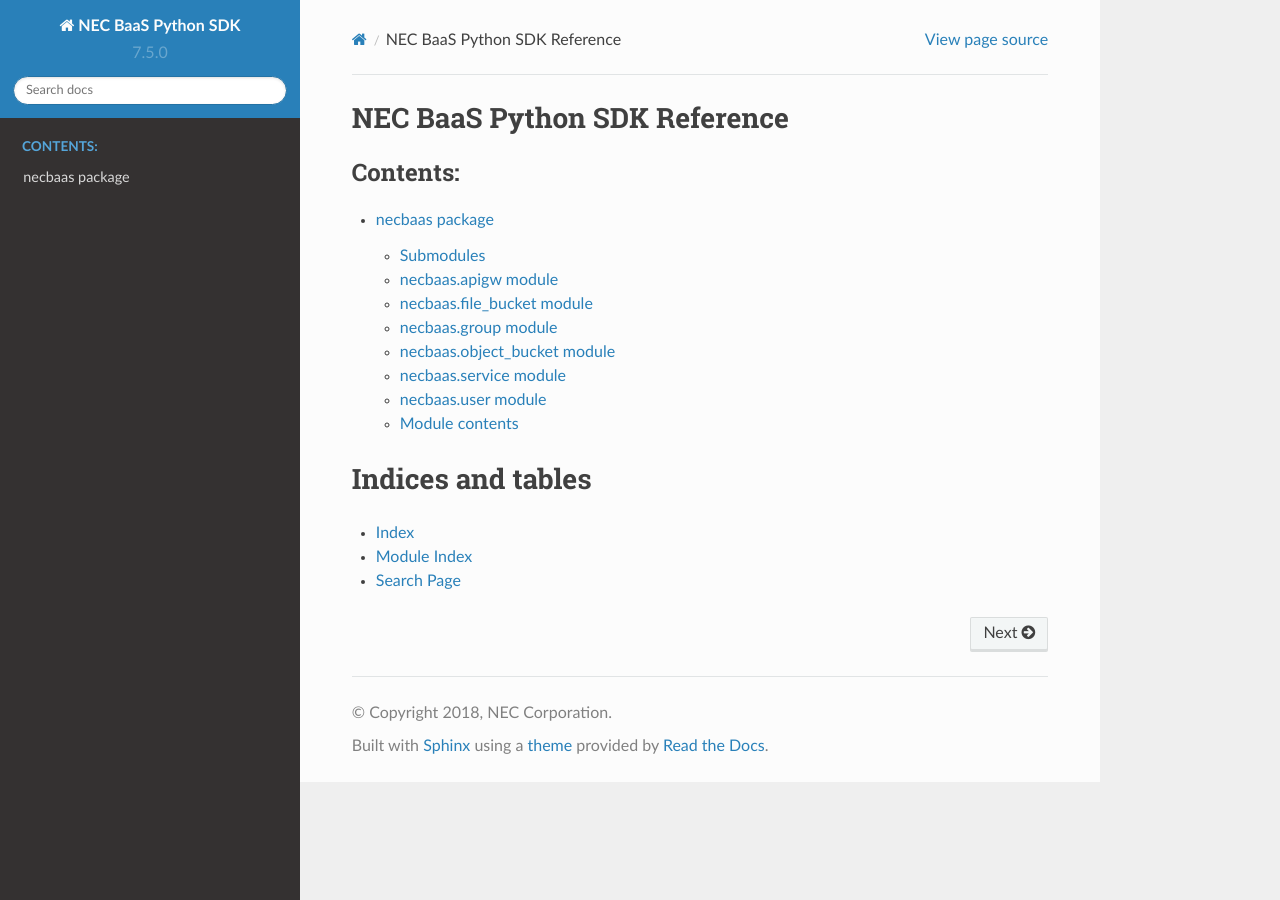
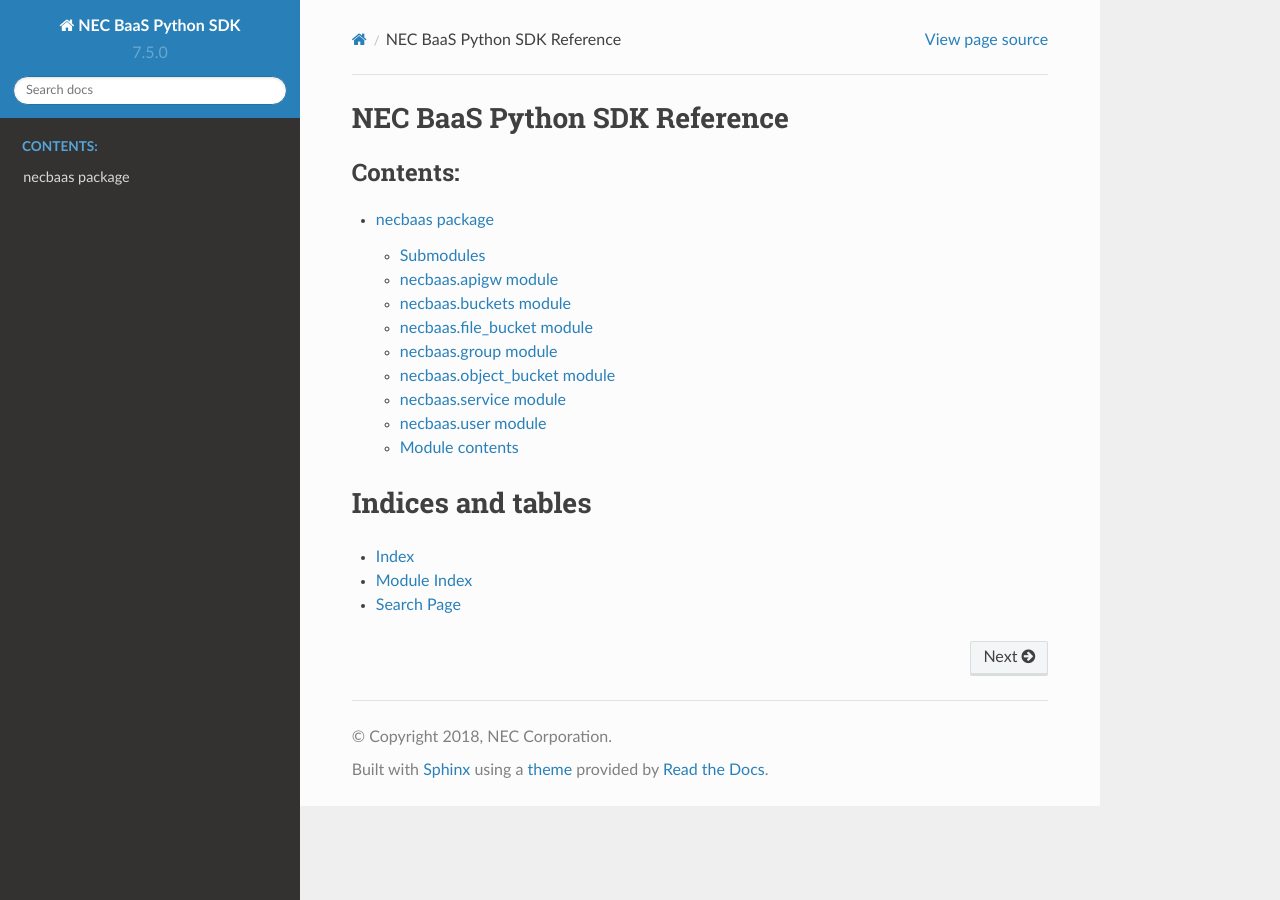
Before and after one commit to nec-baas/baas-sdk-python, a Sphinx documentation site: the page built from docs/index.rst, in a window 1280 px wide. Built offline with Sphinx 7.4.7 and the Read the Docs theme 2.0.0, drawn with Linux system fonts in a browser that asks for light colours.

Commit message:
update necbaas.rst

```diff
--- a/docs/necbaas.rst
+++ b/docs/necbaas.rst
@@ -8,6 +8,14 @@
 --------------------
 
 .. automodule:: necbaas.apigw
+    :members:
+    :undoc-members:
+    :show-inheritance:
+
+necbaas.buckets module
+----------------------
+
+.. automodule:: necbaas.buckets
     :members:
     :undoc-members:
     :show-inheritance:
```
Also changed, not shown: 1 other file.
